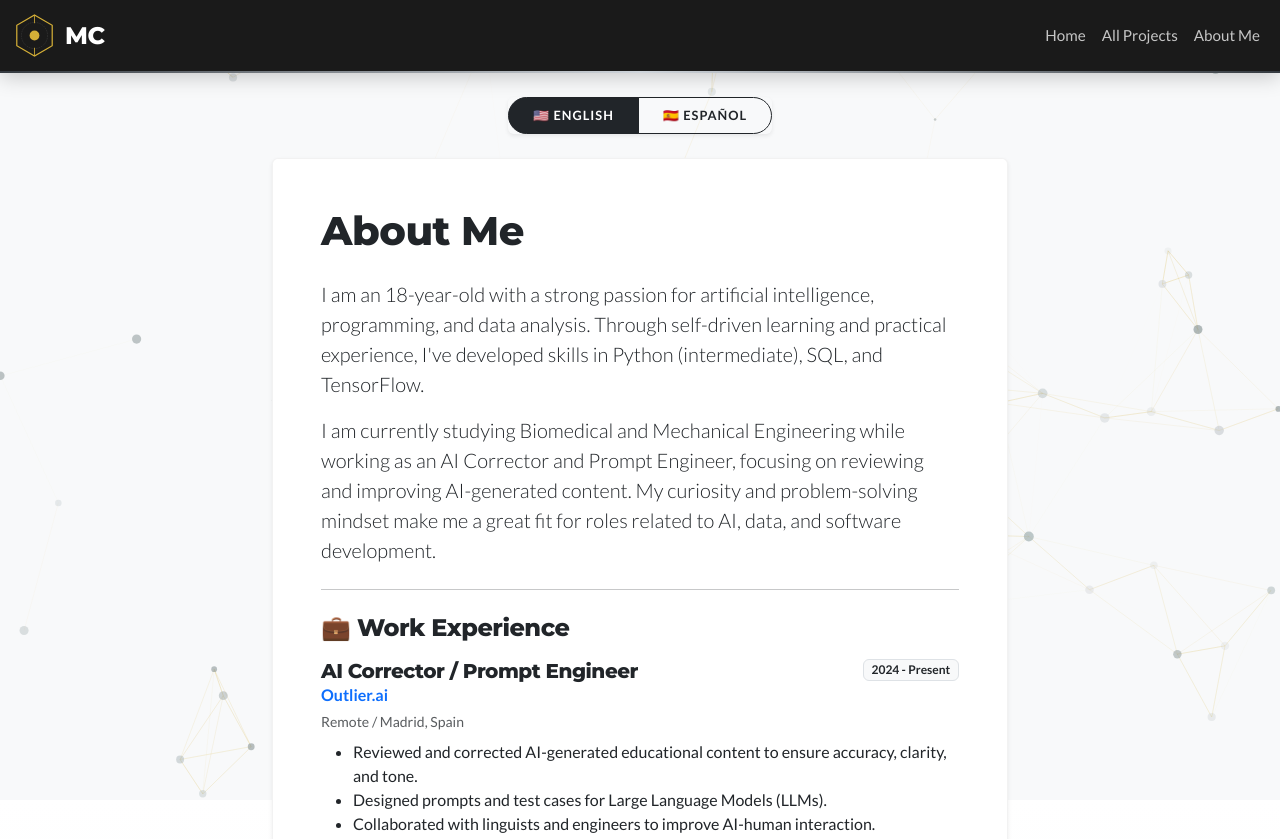
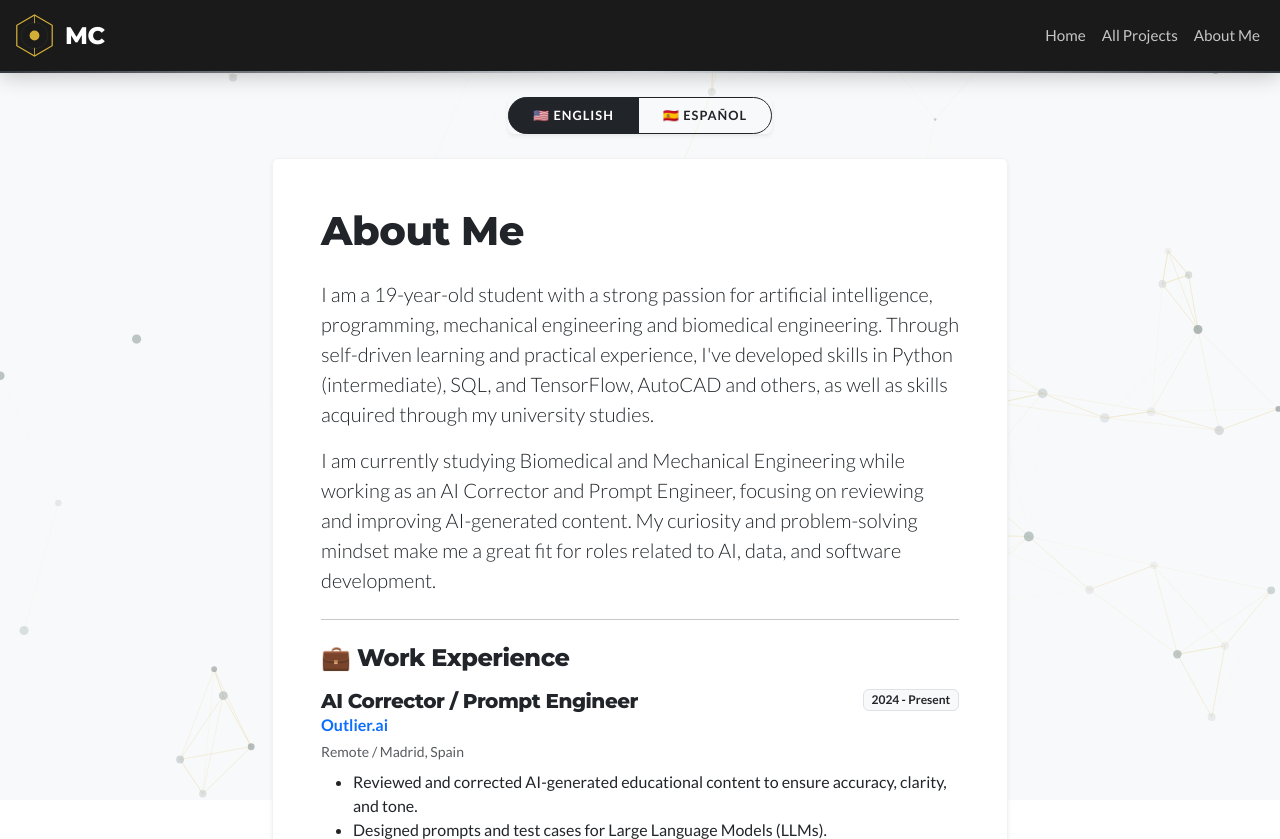
Before and after one commit to marcos-caballeronieto/my-web-portfolio, a Django app: page /about/ in a window 1280 px wide. Shown: the top 839 px of the page. Run offline with Django 5.2, Linux system fonts and the light colour scheme; data that the repository does not hold is empty; some libraries are stand-ins or nearby versions.

Commit message:
fix: Improvement of writing in home and about htmls

```diff
--- a/portfolio/templates/about.html
+++ b/portfolio/templates/about.html
@@ -23,7 +23,7 @@
                     <div id="english-content">
                         <h1 class="mb-4 fw-bold">About Me</h1>
 
-                        <p class="lead">I am an 18-year-old with a strong passion for artificial intelligence, programming, and data analysis. Through self-driven learning and practical experience, I've developed skills in Python (intermediate), SQL, and TensorFlow.</p>
+                        <p class="lead">I am a 19-year-old student with a strong passion for artificial intelligence, programming, mechanical engineering and biomedical engineering. Through self-driven learning and practical experience, I've developed skills in Python (intermediate), SQL, and TensorFlow, AutoCAD and others, as well as skills acquired through my university studies.</p>
                         <p class="lead">I am currently studying Biomedical and Mechanical Engineering while working as an AI Corrector and Prompt Engineer, focusing on reviewing and improving AI-generated content. My curiosity and problem-solving mindset make me a great fit for roles related to AI, data, and software development.</p>
                         <hr class="my-4">
 
@@ -248,7 +248,7 @@
                     <div id="spanish-content" style="display: none;">
                         <h1 class="mb-4 fw-bold">Sobre Mí</h1>
 
-                        <p class="lead">Soy Marcos Caballero, un estudiante de 18 años con una gran pasión por la inteligencia artificial, la programación y el análisis de datos. A través del aprendizaje autodidacta y la experiencia práctica, he desarrollado habilidades en Python, SQL y TensorFlow.</p>
+                        <p class="lead">Soy Marcos Caballero, un estudiante de 18 años con una gran pasión por la inteligencia artificial, la programación la ingeniería mecánica y la ingenieria Biomédica. A través del aprendizaje autodidacta y la experiencia práctica, he desarrollado habilidades en Python, SQL, TensorFlow, AutoCAD y otras herramientas, así como habilidades adquiridas a través de mis estudios universitarios.</p>
                         <p class="lead">Actualmente compagino mis estudios en Ingeniería Biomédica e Ingeniería Mecánica con experiencia profesional real. He trabajado como AI Corrector e Ingeniero de Prompts, enfocándome en revisar y mejorar contenido generado por IA. Mi curiosidad y mentalidad resolutiva me hacen encajar perfectamente en roles relacionados con la IA, los datos y el desarrollo de software.</p>
                         <hr class="my-4">
 
--- a/portfolio/templates/home.html
+++ b/portfolio/templates/home.html
@@ -21,7 +21,7 @@
         </h3>
 
         <p class="lead text-secondary mb-5 animate-up delay-3">
-            Passionate about Artificial Intelligence, Mechanics, Medicine, Human Biology, Engineering and solving complex problems with code.
+            Biomedical and Mechanical engineering student, passionate about Artificial Intelligence, Mechanics, Medicine, Human Biology, Engineering and solving complex problems with code.
             Here you can find my latest projects and my professional background.
         </p>
 
```
